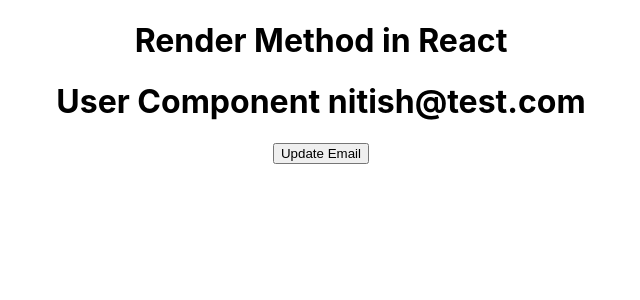
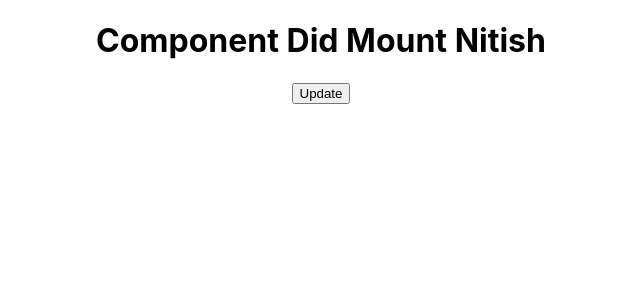
Before and after one commit to Nitish8800/React-Practice-Tutorial, a React (Create React App) app in the folder react_tutorial_3_state-fun/: page / in a window 1280 px wide. Shown: the top 300 px of the page, without its empty margins (319-959 px from the left). Built offline with nearby package versions, Linux system fonts and the light colour scheme.

Commit message:
\React tutorial in Hindi #24 componentDidMount life cycle method in ReactJs

```diff
--- a/react_tutorial_3_state-fun/src/App.js
+++ b/react_tutorial_3_state-fun/src/App.js
@@ -254,24 +254,53 @@
 // }
 // export default App;
 
-// <------------------------------>/                 React tutorial in Hindi #23 Render life cycle method
+// // <------------------------------>/                 React tutorial in Hindi #23 Render life cycle method
+// // </===============->/
+
+// import logo from "./logo.svg";
+// import "./App.css";
+// import React from "react";
+// import User from "./components/User";
+// function App() {
+//   const [name, setName] = React.useState("Nitish");
+
+//   return (
+//     <div className="App">
+//       <h1>Render Method in React</h1>
+//       {/* <User name={name} /> */}
+//       {/* <button onClick={() => setName("NiKU")}>Update Name</button> */}
+//       <User />
+//     </div>
+//   );
+// }
+
+// export default App;
+
+// <------------------------------>/                 React tutorial in Hindi #24 componentDidMount life cycle method in ReactJs
 // </===============->/
 
 import logo from "./logo.svg";
 import "./App.css";
 import React from "react";
-import User from "./components/User";
-function App() {
-  const [name, setName] = React.useState("Nitish");
+class App extends React.Component {
+  constructor() {
+    super();
+    console.warn("constructor");
+    this.state = { name: "Nitish" };
+  }
+  componentDidMount() {
+    console.warn("componentDidMount");
+  }
+  render() {
+    console.warn("render");
 
-  return (
-    <div className="App">
-      <h1>Render Method in React</h1>
-      {/* <User name={name} /> */}
-      {/* <button onClick={() => setName("NiKU")}>Update Name</button> */}
-      <User />
-    </div>
-  );
+    return (
+      <div className="App">
+        <h1>Component Did Mount {this.state.name}</h1>
+        <button onClick={() => this.setState({ name: "NiKU" })}>Update</button>
+      </div>
+    );
+  }
 }
 
 export default App;
--- a/react_tutorial_3_state-fun/src/components/User.js
+++ b/react_tutorial_3_state-fun/src/components/User.js
@@ -12,29 +12,29 @@
 // <------------------------------>/                 React tutorial in Hindi #23 Render life cycle method
 // </===============->/
 
-import React from "react";
-class User extends React.Component {
-  constructor() {
-    super();
-    this.state = {
-      email: "nitish@test.com",
-    };
-  }
-  render() {
-    // console.warn("Render method", this.props);
-    console.warn("Render method", this.state.email);
-    return (
-      <div>
-        {/* <h1>User Component {this.props.name}</h1> */}
-        <h1>User Component {this.state.email}</h1>
-        <button onClick={() => this.setState({ email: "niku@gmail.com" })}>
-          Update Email
+// import React from "react";
+// class User extends React.Component {
+//   constructor() {
+//     super();
+//     this.state = {
+//       email: "nitish@test.com",
+//     };
+//   }
+//   render() {
+//     // console.warn("Render method", this.props);
+//     console.warn("Render method", this.state.email);
+//     return (
+//       <div>
+//         {/* <h1>User Component {this.props.name}</h1> */}
+//         <h1>User Component {this.state.email}</h1>
+//         <button onClick={() => this.setState({ email: "niku@gmail.com" })}>
+//           Update Email
 
-        </button>
+//         </button>
 
-      </div>
-    );
-  }
-}
+//       </div>
+//     );
+//   }
+// }
 
-export default User;
+// export default User;
```
